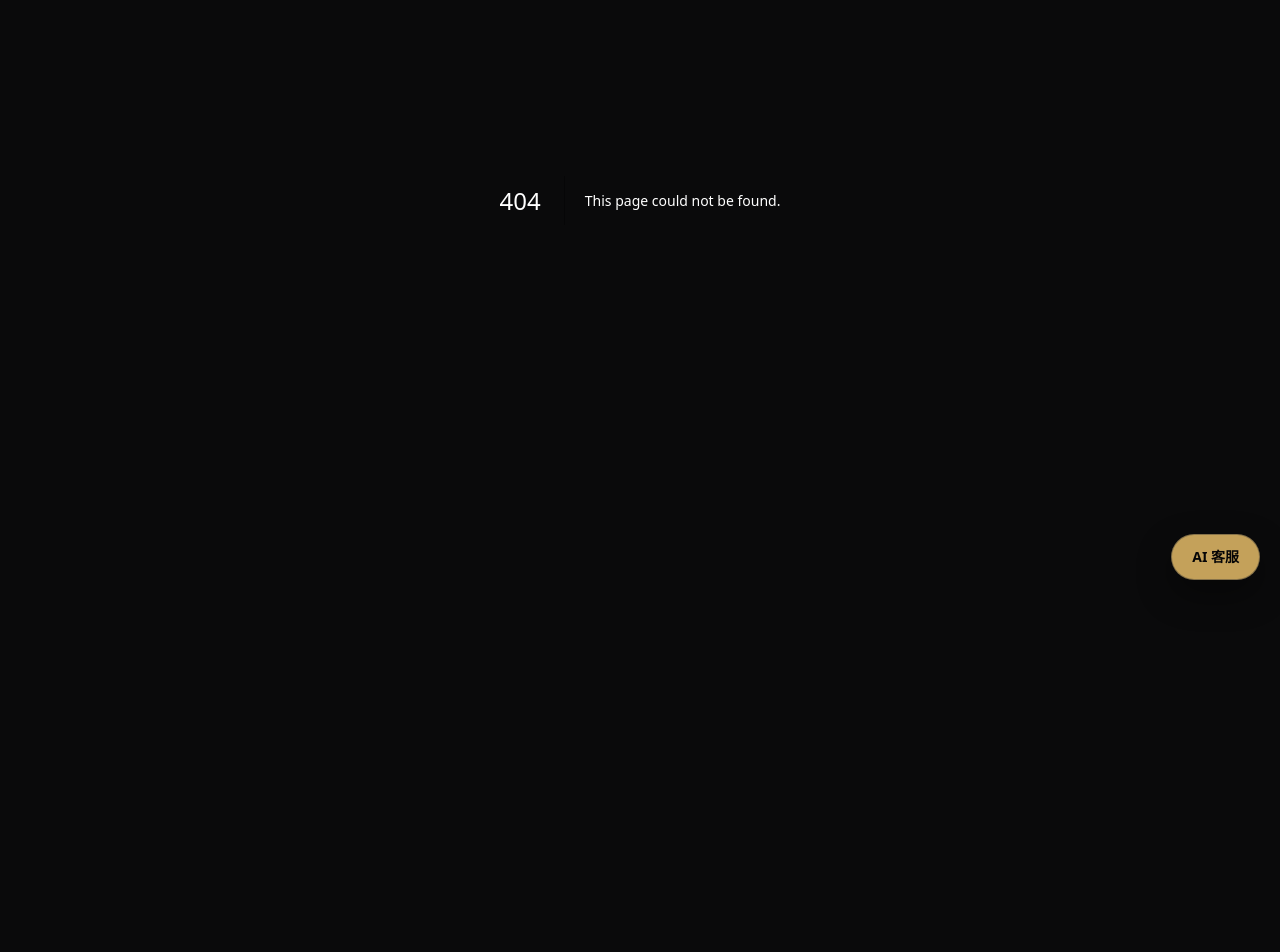
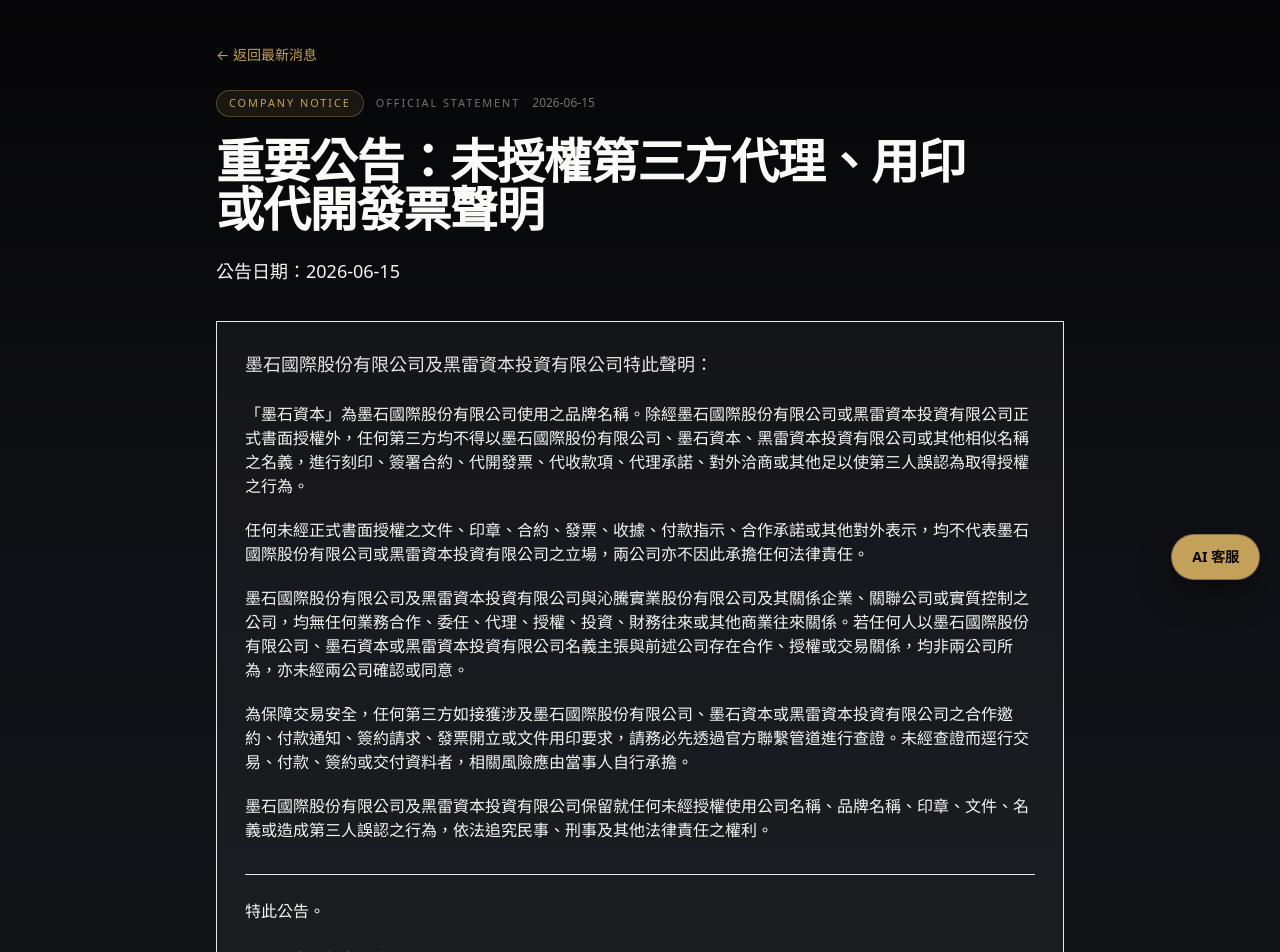
Before and after one commit to ifachang/inkstonecapital-site, a Next.js app: page /news/notice-unauthorized-representation in a window 1280 px wide. Before the commit this address had no page. Shown: the part 200-1152 px from the top of the page. Before the commit the page ends 800 px from the top, so only its background shows below. Built offline with nearby package versions, Linux system fonts and the light colour scheme.

Commit message:
Add unauthorized representation notice

```diff
--- /dev/null
+++ b/src/app/news/notice-unauthorized-representation/page.tsx
@@ -0,0 +1,98 @@
+import type { Metadata } from "next";
+import Link from "next/link";
+import { ContactSection } from "../../../components/Sections";
+import { SiteHeader } from "../../../components/SiteHeader";
+import { JsonLd, organizationJsonLd, siteName, siteUrl } from "../../../lib/seo";
+
+const articleTitle = "重要公告：未授權第三方代理、用印或代開發票聲明";
+const articleDescription =
+  "墨石國際股份有限公司及黑雷資本投資有限公司聲明，兩公司未授權任何第三方以公司或品牌名義刻印、簽約、代開發票、代收款項或代理承諾，並與沁騰實業股份有限公司及其關係企業、關聯公司或實質控制之公司無任何業務往來。";
+
+export const metadata: Metadata = {
+  title: articleTitle,
+  description: articleDescription,
+  alternates: {
+    canonical: "/news/notice-unauthorized-representation/",
+  },
+  openGraph: {
+    type: "article",
+    url: `${siteUrl}/news/notice-unauthorized-representation/`,
+    siteName,
+    title: `${articleTitle} | ${siteName}`,
+    description: articleDescription,
+    locale: "zh_TW",
+    publishedTime: "2026-06-15",
+    authors: ["Inkstone International Co., Ltd.", "Black Lightning Capital Investment Limited"],
+    section: "Company Notice",
+  },
+  twitter: {
+    card: "summary",
+    title: `${articleTitle} | ${siteName}`,
+    description: articleDescription,
+  },
+};
+
+const noticeItems = [
+  "「墨石資本」為墨石國際股份有限公司使用之品牌名稱。除經墨石國際股份有限公司或黑雷資本投資有限公司正式書面授權外，任何第三方均不得以墨石國際股份有限公司、墨石資本、黑雷資本投資有限公司或其他相似名稱之名義，進行刻印、簽署合約、代開發票、代收款項、代理承諾、對外洽商或其他足以使第三人誤認為取得授權之行為。",
+  "任何未經正式書面授權之文件、印章、合約、發票、收據、付款指示、合作承諾或其他對外表示，均不代表墨石國際股份有限公司或黑雷資本投資有限公司之立場，兩公司亦不因此承擔任何法律責任。",
+  "墨石國際股份有限公司及黑雷資本投資有限公司與沁騰實業股份有限公司及其關係企業、關聯公司或實質控制之公司，均無任何業務合作、委任、代理、授權、投資、財務往來或其他商業往來關係。若任何人以墨石國際股份有限公司、墨石資本或黑雷資本投資有限公司名義主張與前述公司存在合作、授權或交易關係，均非兩公司所為，亦未經兩公司確認或同意。",
+  "為保障交易安全，任何第三方如接獲涉及墨石國際股份有限公司、墨石資本或黑雷資本投資有限公司之合作邀約、付款通知、簽約請求、發票開立或文件用印要求，請務必先透過官方聯繫管道進行查證。未經查證而逕行交易、付款、簽約或交付資料者，相關風險應由當事人自行承擔。",
+  "墨石國際股份有限公司及黑雷資本投資有限公司保留就任何未經授權使用公司名稱、品牌名稱、印章、文件、名義或造成第三人誤認之行為，依法追究民事、刑事及其他法律責任之權利。",
+] as const;
+
+export default function UnauthorizedRepresentationNoticePage() {
+  return (
+    <main className="min-h-screen bg-ink text-stone-100">
+      <JsonLd data={organizationJsonLd("zh")} />
+      <SiteHeader currentPath="/news/" />
+      <article className="border-b border-stone-light/35 bg-[linear-gradient(180deg,#050506_0%,#101116_54%,#15161a_100%)]">
+        <div className="mx-auto max-w-4xl px-4 py-12 sm:px-6 sm:py-16 lg:py-20">
+          <Link
+            href="/news/"
+            className="text-sm text-accent-gold transition hover:text-[#d3af67]"
+          >
+            ← 返回最新消息
+          </Link>
+
+          <div className="mt-6 flex flex-wrap items-center gap-3">
+            <div className="rounded-full border border-accent-gold/35 bg-accent-gold/10 px-3 py-1 text-[0.68rem] uppercase tracking-[0.18em] text-accent-gold">
+              Company Notice
+            </div>
+            <div className="text-[0.68rem] uppercase tracking-[0.18em] text-stone-500">
+              Official Statement
+            </div>
+            <div className="text-xs text-stone-500">2026-06-15</div>
+          </div>
+
+          <h1 className="mt-5 max-w-3xl text-[2rem] font-semibold tracking-tight text-stone-50 sm:text-5xl">
+            {articleTitle}
+          </h1>
+          <p className="mt-5 max-w-3xl text-base leading-8 text-stone-300/92 sm:text-lg sm:leading-9">
+            公告日期：2026-06-15
+          </p>
+
+          <section className="mt-8 border border-stone-light/24 bg-white/[0.035] p-5 sm:p-7">
+            <p className="text-base leading-8 text-stone-200 sm:text-lg">
+              墨石國際股份有限公司及黑雷資本投資有限公司特此聲明：
+            </p>
+
+            <div className="mt-6 space-y-5 text-sm leading-8 text-stone-300/92 sm:text-base">
+              {noticeItems.map((item) => (
+                <p key={item}>{item}</p>
+              ))}
+            </div>
+
+            <div className="mt-8 border-t border-stone-light/18 pt-6 text-sm leading-8 text-stone-300/92 sm:text-base">
+              <p>特此公告。</p>
+              <div className="mt-6 space-y-1 font-medium text-stone-100">
+                <p>墨石國際股份有限公司</p>
+                <p>黑雷資本投資有限公司</p>
+              </div>
+            </div>
+          </section>
+        </div>
+      </article>
+      <ContactSection />
+    </main>
+  );
+}
--- a/src/app/sitemap.ts
+++ b/src/app/sitemap.ts
@@ -56,6 +56,12 @@ export default function sitemap(): MetadataRoute.Sitemap {
       priority: 0.7,
     },
     {
+      url: `${siteUrl}/news/notice-unauthorized-representation/`,
+      lastModified: new Date("2026-06-15"),
+      changeFrequency: "monthly",
+      priority: 0.52,
+    },
+    {
       url: `${siteUrl}/news/ishigaki-beef-direct-taiwan-visit/`,
       lastModified: now,
       changeFrequency: "monthly",
--- a/src/data/news.json
+++ b/src/data/news.json
@@ -4,6 +4,11 @@
     "href": "/news/sec-aimfinity-docter-independent-director-nominees/",
     "source": "SEC / Inkstone Capital",
     "thumbnail": "/jonathan-bond-sec-8k.jpg"
+  },
+  {
+    "title": "重要公告：未授權第三方代理、用印或代開發票聲明",
+    "href": "/news/notice-unauthorized-representation/",
+    "source": "墨石國際股份有限公司 / 黑雷資本投資有限公司"
   },
   {
     "title": "Nico Kung 親赴沖繩考察石垣牛直送台灣項目",
```
